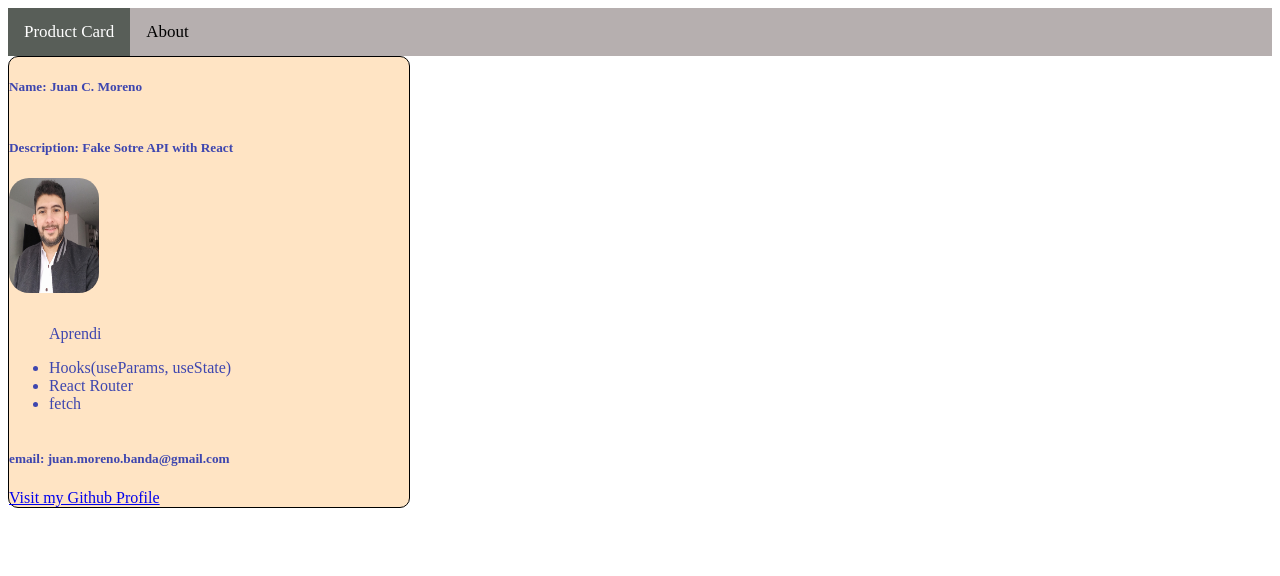
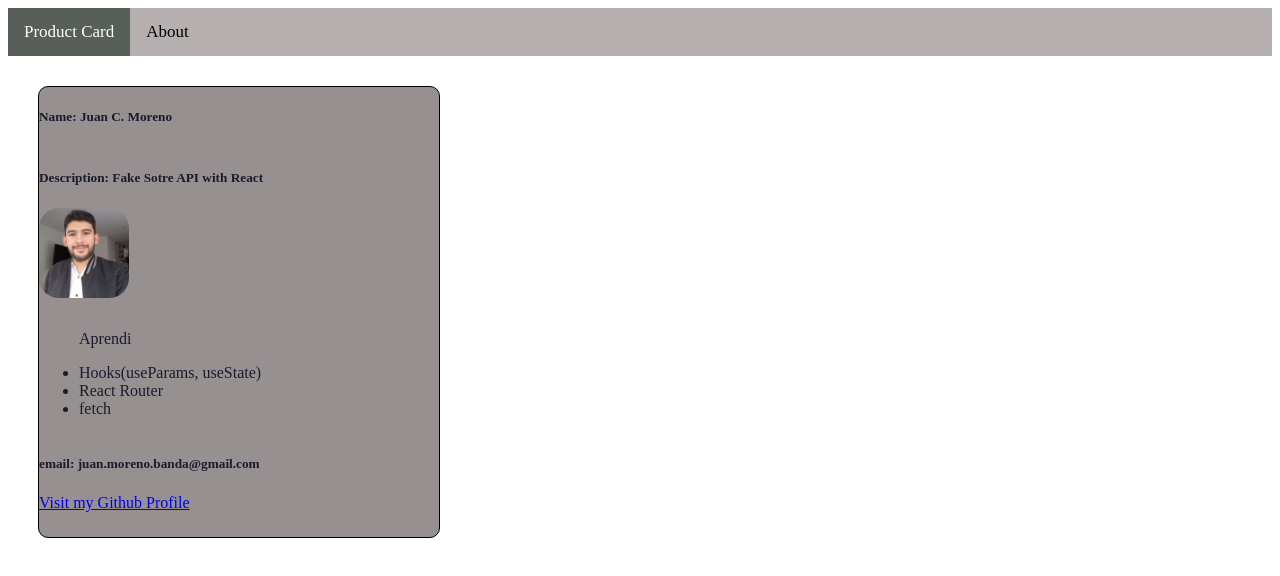
Before and after one commit to JuCaMoBa/FakeStoreApi_React, a React (Create React App) app: page /about in a window 1280 px wide. Shown: the top 576 px of the page. Built offline with nearby package versions, Linux system fonts and the light colour scheme.

Commit message:
add styles for about page

```diff
--- a/src/components/about.js
+++ b/src/components/about.js
@@ -7,7 +7,7 @@ export default function about() {
     <div className="containerabout">
       <h5>Name: Juan C. Moreno </h5>
       <h5>Description: Fake Sotre API with React </h5>
-      <img src={image} alt="myimage" />
+      <img className="imagen" src={image} alt="myimage" />
       <ul>
         <p>Aprendi</p>
         <li> Hooks(useParams, useState)</li>
--- a/src/styles/about.css
+++ b/src/styles/about.css
@@ -5,13 +5,13 @@
   display: flex;
   flex-direction: column;
   border-radius: 10px;
-  background-color: bisque;
-  color: rgb(62, 70, 175);
+  background-color: #979090;
+  color: rgb(26 27 46);
+  margin: 30px;
 }
 
-.containerabout img {
+.containerabout .imagen {
   width: 90px;
-  height: 120px;
   position: relative;
   border-radius: 20px;
 }
```
